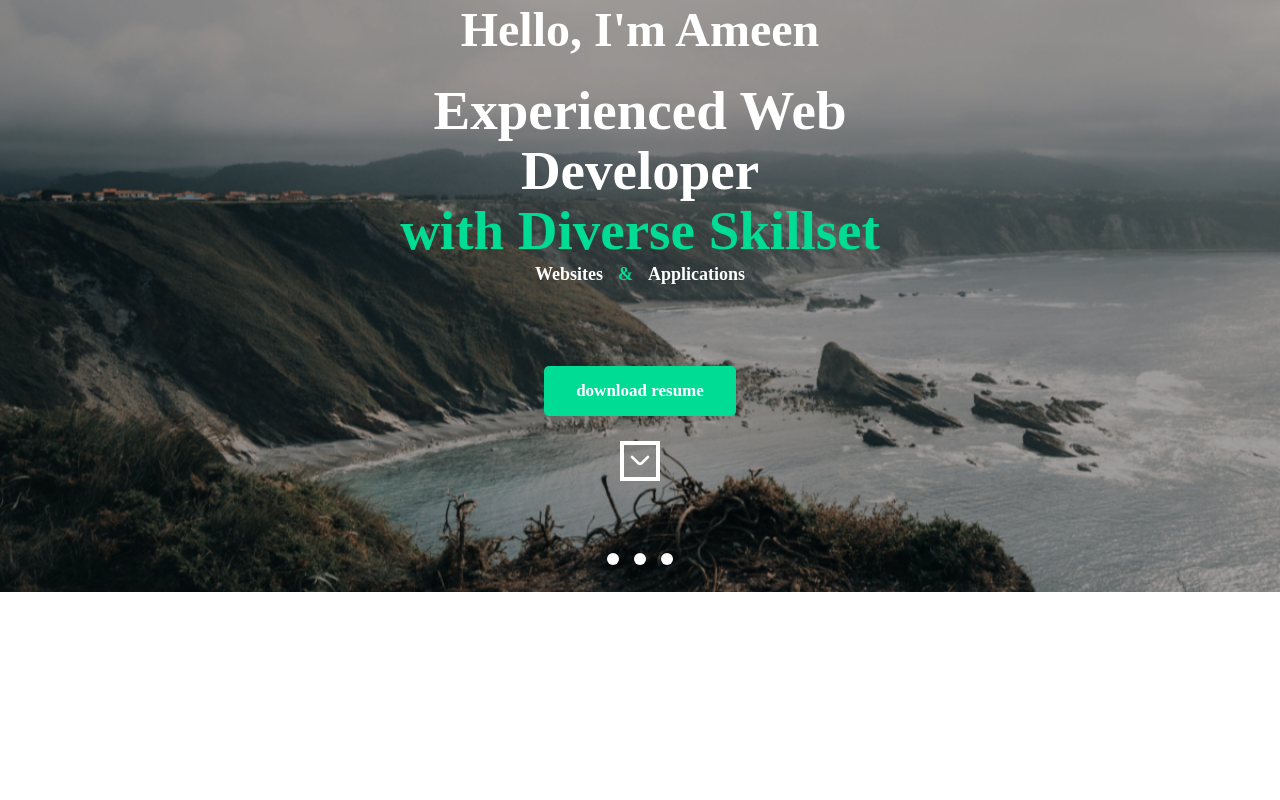
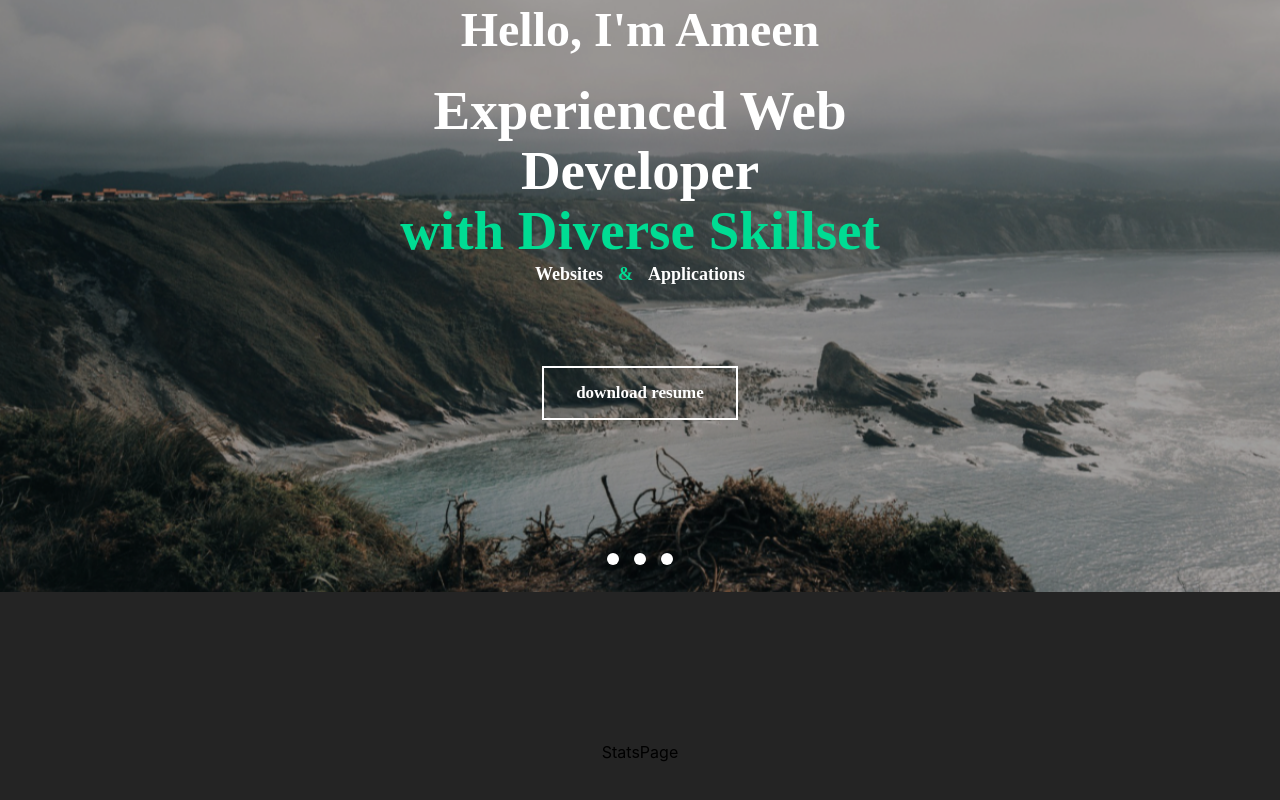
Before and after one commit to Ameer2000Mzori/New-Portfolio-2024, a React (Create React App) app: page / in a window 1280 px wide. Shown: the part 208-1008 px from the top of the page. Before the commit the page ends 800 px from the top, so only its background shows below. Built offline with nearby package versions, Linux system fonts and the light colour scheme; a web font is replaced by a local one.

Commit message:
added more logic and some changes

```diff
--- a/src/App.js
+++ b/src/App.js
@@ -1,4 +1,10 @@
 import HeroPage from "./components/hero/HeroPage.jsx";
+import StatsPage from "./components/stats/statsPage.jsx";
 export default function App() {
-  return <HeroPage />;
+  return (
+    <div className="bg-darkBgColor overflow-hidden">
+      <HeroPage />
+      <StatsPage />
+    </div>
+  );
 }
--- a/src/components/hero/components/arrowDown.jsx
+++ b/src/components/hero/components/arrowDown.jsx
@@ -5,17 +5,17 @@ function ArrowDown() {
     <div className="w-[100dvw] flex flex-col text-center items-center justify-center">
       <a
         href="/"
-        className="mb-[25px] mt-[25px]  xs:py-[15px] xs:px-[22px] lg:py-[12px] lg:px-[32px] bg-[rgb(0,220,147)] rounded-[5px]  text-white font-baloo font-bold text-[17px]"
+        className="mb-[25px] mt-[25px]  xs:py-[15px] xs:px-[22px] lg:py-[12px] lg:px-[32px] bg-transparent  border-white border-[2px] hover:bg-white hover:border-black hover:text-black text-white font-baloo font-bold text-[17px]"
       >
         download resume
       </a>
-      <div className=" cursor-pointer w-[40px] h-[40px] bg-transparent border-white border-[4px] ">
+      {/* <div className=" cursor-pointer w-[40px] h-[40px] bg-transparent border-white border-[4px] ">
         <img
           src={ArrowDownIcon}
           alt="arrow down"
           className="w-[32px] h-[32px] "
         />
-      </div>
+      </div> */}
 
       <div className=" mt-[40px] absolute bottom-[15px] w-[100%] gap-[15px] p-[12px] flex flex-row text-center items-center justify-center ">
         <div className="h-[12px] w-[12px] bg-white rounded-full"></div>
--- a/src/components/hero/components/navbar.jsx
+++ b/src/components/hero/components/navbar.jsx
@@ -18,7 +18,7 @@ function Navbar() {
         {NavData.map((el, index) => {
           return (
             <a
-              className="active:text-slate-300"
+              className="active:text-slate-300  hover:text-slate-400"
               href={`${el.path}`}
               key={index}
             >
@@ -32,7 +32,7 @@ function Navbar() {
                   alt={el.lebal}
                   className="border-x-white w-[32px] h-[32px] "
                 />
-                <p className="font-baloo font-bold text-[14px]">{el.lebal}</p>
+                <p className="font-baloo font-bold text-[14px] ">{el.lebal}</p>
               </li>
             </a>
           );
@@ -75,7 +75,7 @@ function Navbar() {
             <a
               href={`${el.path}`}
               key={index}
-              className=" mt-[15px] border-b border-black pb-[5px] "
+              className="  mt-[15px] border-b border-black pb-[5px] "
             >
               <li
                 className={`flex flex-row  tex-start w-[100%] items-center justify-start  gap-[15px] `}
@@ -116,7 +116,7 @@ function Navbar() {
           href="https://www.linkedin.com/in/mohammed-ameen-82314425b/"
           target="_blank"
           rel="noreferrer"
-          className=" active:text-blue-300 px-[6px] py-[6px]  text-white border-r-2 border-white font-bold font-baloo text-[14px]"
+          className=" active:text-blue-300 px-[6px] py-[6px] hover:text-slate-400  text-white border-r-2 border-white font-bold font-baloo text-[14px]"
         >
           Linkdin
         </a>
@@ -124,7 +124,7 @@ function Navbar() {
           href="https://github.com/Ameer2000Mzori"
           target="_blank"
           rel="noreferrer"
-          className=" active:text-blue-300 px-[6px] py-[6px]  text-white font-bold font-baloo text-[14px]"
+          className=" active:text-blue-300 px-[6px] py-[6px] hover:text-slate-400  text-white font-bold font-baloo text-[14px]"
         >
           Github
         </a>
--- /dev/null
+++ b/src/components/stats/hooks/statsData.js
@@ -0,0 +1,14 @@
+export const statsData = [
+  {
+    title: "Projects Completed",
+    describe: "150+",
+  },
+  {
+    title: "Years of Experience",
+    describe: "3.5+",
+  },
+  {
+    title: "lines of code",
+    describe: "100,000+",
+  },
+];
--- /dev/null
+++ b/src/components/stats/statsPage.jsx
@@ -0,0 +1,9 @@
+import React from "react";
+
+export default function StatsPage() {
+  return (
+    <div className="h-[40dvh] px-[40px] flex flex-row text-center items-center justify-center gap-[24px]">
+      StatsPage
+    </div>
+  );
+}
--- a/src/index.css
+++ b/src/index.css
@@ -11,6 +11,7 @@ body {
     sans-serif;
   -webkit-font-smoothing: antialiased;
   -moz-osx-font-smoothing: grayscale;
+  overflow-x: hidden;
 }
 
 code {
```
